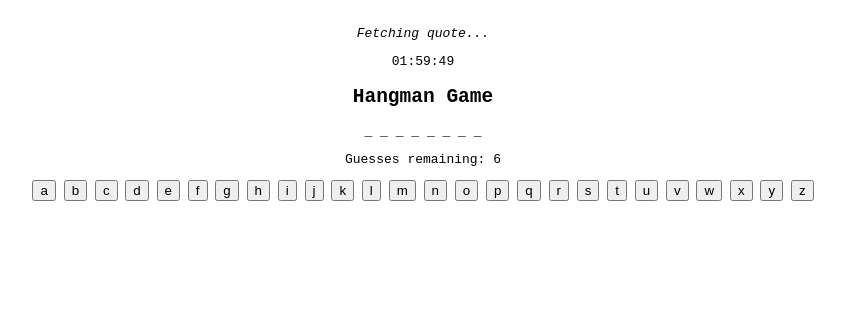
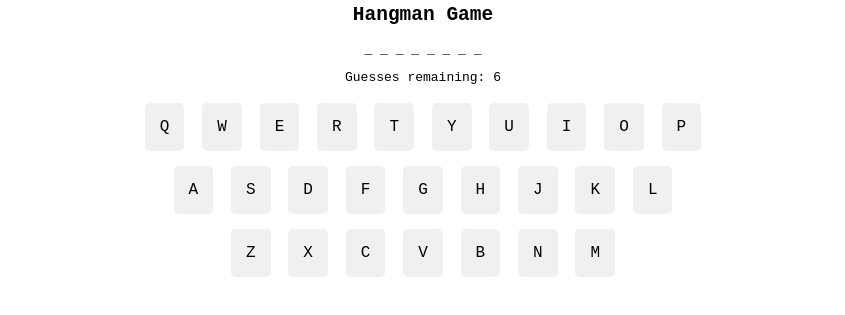
Before and after one commit to xcolah/git-practical, a website: page public/index.html in a window 1280 px wide. Shown: the part 355-670 px from the top of the page, without its empty margins (217-1062 px from the left). Drawn offline with Linux system fonts and the light colour scheme; no server answers; files whose address does not match are found by name.

Commit message:
Make QWERTY keyboard

```diff
--- a/public/index.css
+++ b/public/index.css
@@ -21,3 +21,68 @@ body {
     font-style: italic;
     text-align: center;
 }
+
+/* Style the keyboard buttons */
+#keyboard {
+    display: grid;
+    grid-template-columns: repeat(10, 1fr);
+    grid-template-rows: repeat(3, 1fr);
+    gap: 5px;
+}
+
+.key {
+    padding: 10px;
+    font-size: 16px;
+    border-radius: 5px;
+    border: none;
+    background-color: #f0f0f0;
+    cursor: pointer;
+    transition: background-color 0.2s ease;
+}
+
+.key:hover {
+    background-color: #e0e0e0;
+}
+
+.key:active {
+    background-color: #d0d0d0;
+}
+
+.guessed {
+    background-color: #c0c0c0;
+    color: #ffffff;
+}
+
+/* Style the game controls */
+#keyboard {
+    display: flex;
+    flex-direction: column;
+    justify-items: center;
+    align-items: center;
+}
+
+.key {
+    font-family: monospace;
+    text-transform: uppercase;
+    margin: 5px;
+    padding: 15px;
+    font-size: 16px;
+    border-radius: 5px;
+    border: none;
+    background-color: #f0f0f0;
+    cursor: pointer;
+    transition: background-color 0.2s ease;
+}
+
+.key:hover {
+    background-color: #e0e0e0;
+}
+
+.key:active {
+    background-color: #d0d0d0;
+}
+
+.guessed {
+    background-color: #c0c0c0;
+    color: #ffffff;
+}
--- a/public/index.html
+++ b/public/index.html
@@ -15,32 +15,38 @@
                 <p id="word-display"></p>
                 <p id="guesses-remaining"></p>
                 <div id="keyboard">
+                    <div class="row">
+                        <button class="key" value="q" disabled>q</button>
+                        <button class="key" value="w" disabled>w</button>
+                        <button class="key" value="e" disabled>e</button>
+                        <button class="key" value="r" disabled>r</button>
+                        <button class="key" value="t" disabled>t</button>
+                        <button class="key" value="y" disabled>y</button>
+                        <button class="key" value="u" disabled>u</button>
+                        <button class="key" value="i" disabled>i</button>
+                        <button class="key" value="o" disabled>o</button>
+                        <button class="key" value="p" disabled>p</button>
+                    </div>
+                    <div class="row">
                         <button class="key" value="a" disabled>a</button>
-                    <button class="key" value="b" disabled>b</button>
-                    <button class="key" value="c" disabled>c</button>
+                        <button class="key" value="s" disabled>s</button>
                         <button class="key" value="d" disabled>d</button>
-                    <button class="key" value="e" disabled>e</button>
                         <button class="key" value="f" disabled>f</button>
                         <button class="key" value="g" disabled>g</button>
                         <button class="key" value="h" disabled>h</button>
-                    <button class="key" value="i" disabled>i</button>
                         <button class="key" value="j" disabled>j</button>
                         <button class="key" value="k" disabled>k</button>
                         <button class="key" value="l" disabled>l</button>
+                    </div>
+                    <div class="row">
+                        <button class="key" value="z" disabled>z</button>
+                        <button class="key" value="x" disabled>x</button>
+                        <button class="key" value="c" disabled>c</button>
+                        <button class="key" value="v" disabled>v</button>
+                        <button class="key" value="b" disabled>b</button>
+                        <button class="key" value="n" disabled>n</button>
                         <button class="key" value="m" disabled>m</button>
-                    <button class="key" value="n" disabled>n</button>
-                    <button class="key" value="o" disabled>o</button>
-                    <button class="key" value="p" disabled>p</button>
-                    <button class="key" value="q" disabled>q</button>
-                    <button class="key" value="r" disabled>r</button>
-                    <button class="key" value="s" disabled>s</button>
-                    <button class="key" value="t" disabled>t</button>
-                    <button class="key" value="u" disabled>u</button>
-                    <button class="key" value="v" disabled>v</button>
-                    <button class="key" value="w" disabled>w</button>
-                    <button class="key" value="x" disabled>x</button>
-                    <button class="key" value="y" disabled>y</button>
-                    <button class="key" value="z" disabled>z</button>
+                    </div>
                 </div>
                 <p id="guess-result"></p>
             </div>
```
Lines whose indentation alone changed are shown as unchanged.
